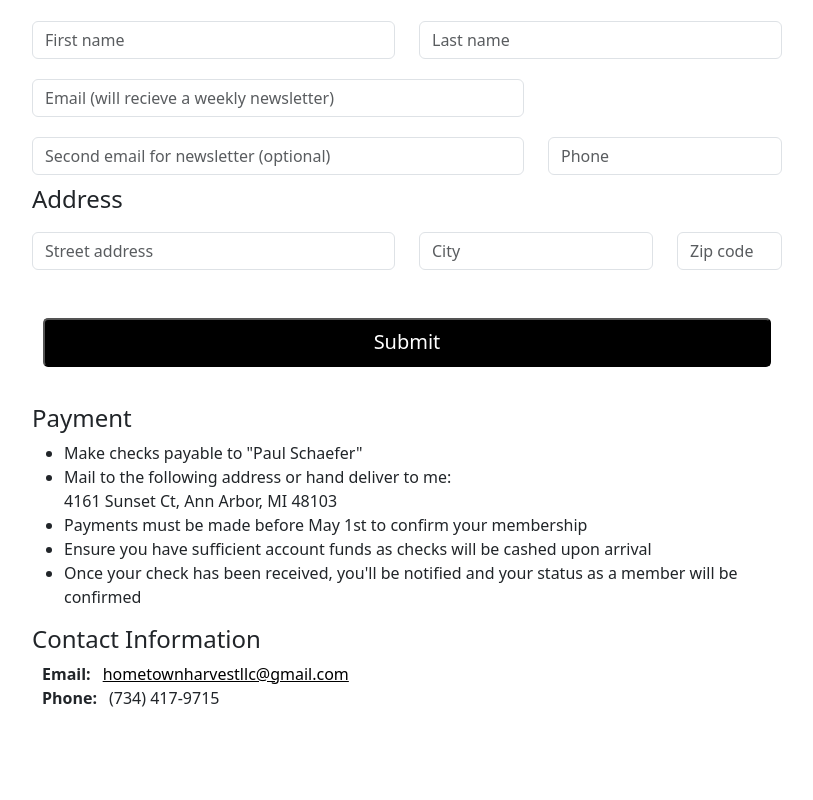
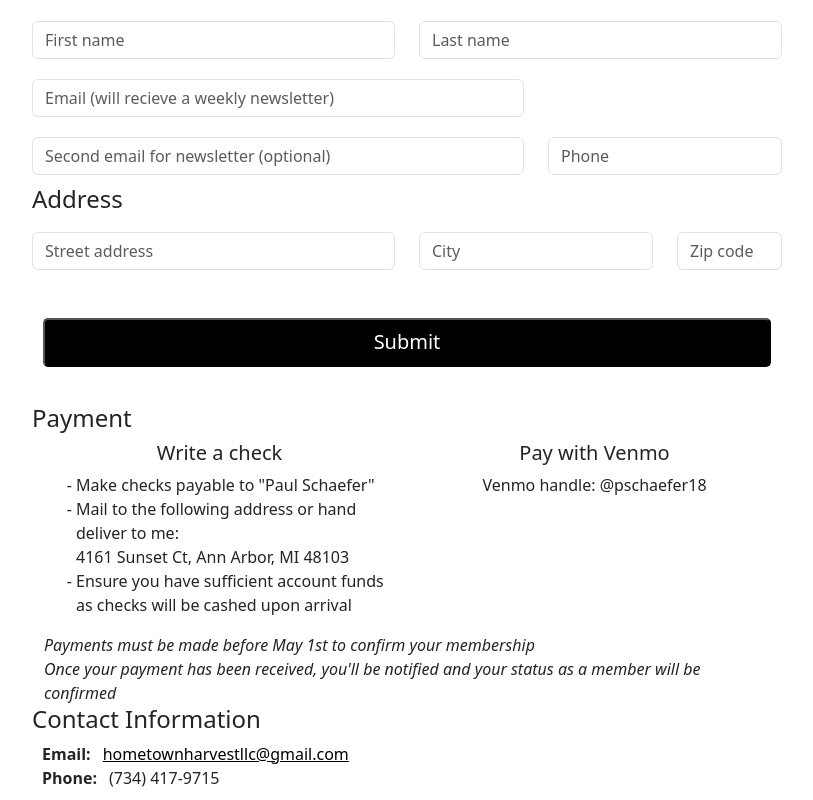
Before and after one commit to Pschaefer18/hometown-harvest-site, a Next.js app: page /register in a window 1280 px wide. Shown: the part 643-1443 px from the top of the page, without its empty margins (233-1046 px from the left). Before the commit the page ends 1363 px from the top, so only its background shows below. Built offline with nearby package versions, Linux system fonts and the light colour scheme.

Commit message:
reconfigured payment information

```diff
--- a/pages/register.css
+++ b/pages/register.css
@@ -227,3 +227,14 @@
   .contact-info .value {
     font-weight: normal;
   }
+  .payment-option {
+    text-align: center;
+  }
+  .payment-option ul {
+    text-align: left;
+    list-style-type: '- ';
+  }
+  .payment-info {
+    font-weight: 400;
+    font-style: italic;
+  }
--- a/pages/register.js
+++ b/pages/register.js
@@ -264,14 +264,36 @@ export default function register() {
           <button class="submit-btn" type="submit">Submit</button>
         </form>
       <h4>Payment</h4>
-      <ul>
+      <div class="container">
+        <div class="row">
+          <div class="col-sm-6 payment-option">
+            <h5>Write a check</h5>
+            <ul>
+              <li>Make checks payable to "Paul Schaefer"</li>
+              <li>Mail to the following address or hand deliver to me:<br/>
+                4161 Sunset Ct, Ann Arbor, MI 48103 </li>
+              <li>Ensure you have sufficient account funds as checks will be cashed upon arrival</li>
+            </ul>
+          </div>
+          <div class="col-sm-6 payment-option">
+            <h5>Pay with Venmo</h5>
+            <p>Venmo handle: @pschaefer18</p>
+          </div>
+        </div>
+        <div class="payment-info">
+        Payments must be made before May 1st to confirm your membership <br/>
+        Once your payment has been received, you'll be notified and your status as a member will be confirmed
+        </div>
+      </div>
+      {/* <ul>
         <li>Make checks payable to "Paul Schaefer"</li>
+        <li>Or send via Venmo to @pschaefer18</li>
         <li>Mail to the following address or hand deliver to me:<br/>
             4161 Sunset Ct, Ann Arbor, MI 48103 </li>
         <li>Payments must be made before May 1st to confirm your membership</li>
         <li>Ensure you have sufficient account funds as checks will be cashed upon arrival</li>
-        <li>Once your check has been received, you'll be notified and your status as a member will be confirmed</li>
-      </ul>
+        <li>Once your payment has been received, you'll be notified and your status as a member will be confirmed</li>
+      </ul> */}
       <div class="contact-info">
         <h4>Contact Information</h4>
         <div class="row">
```
